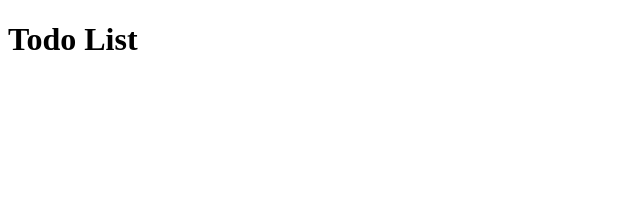
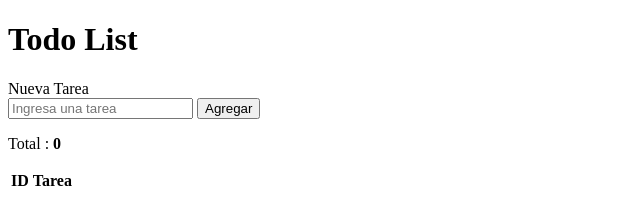
Before and after one commit to sebajaramilloy/TodoList, a plain HTML site: page index.html in a window 1280 px wide. Shown: the whole page, without its empty margins (0-640 px from the left). Drawn offline with Linux system fonts and the light colour scheme.

Commit message:
actualizacion

```diff
--- /dev/null
+++ b/assets/css/style.css
@@ -0,0 +1,12 @@
+body {
+    font-family: 'Segoe UI', Tahoma, Geneva, Verdana, sans-serif;
+    padding: 40px;
+    max-width: 800px;
+    margin: auto;
+    background-color: #f4f4f9;
+}
+
+.header-container {
+border-bottom: 1pc solid #ddd;
+margin-bottom: 30px;
+}
--- a/index.html
+++ b/index.html
@@ -6,6 +6,35 @@
     <title>Document</title>
 </head>
 <body>
+    <div class="header-container">
     <h1>Todo List</h1>
+    </div>
+<section class="input-section">
+    <label for="nuevaTareaInput">Nueva Tarea</label>
+    <div class="input-group">
+        <input type="text" id="nuevaTareaInput" placeholder="Ingresa una tarea">
+        <button id="btnAgregar">Agregar</button>
+    </div>
+</section>
+
+<main class="main-container">
+    <aside class="resumen">
+        <p>Total : <strong id="tareasRealizadas">0</strong></p>
+    </aside>
+    <section class="tareas">
+    <table>
+        <thead>
+            <tr>
+                <th>ID</th>
+                <th>Tarea</th>
+                <th></th> <th></th>
+            </tr>
+        </thead>
+        <tbody id="listaTareas"></tbody>
+    </table>
+    </section>
+</main>
+
+<script src="./assets/js/script.js"></script>
 </body>
 </html>
```
